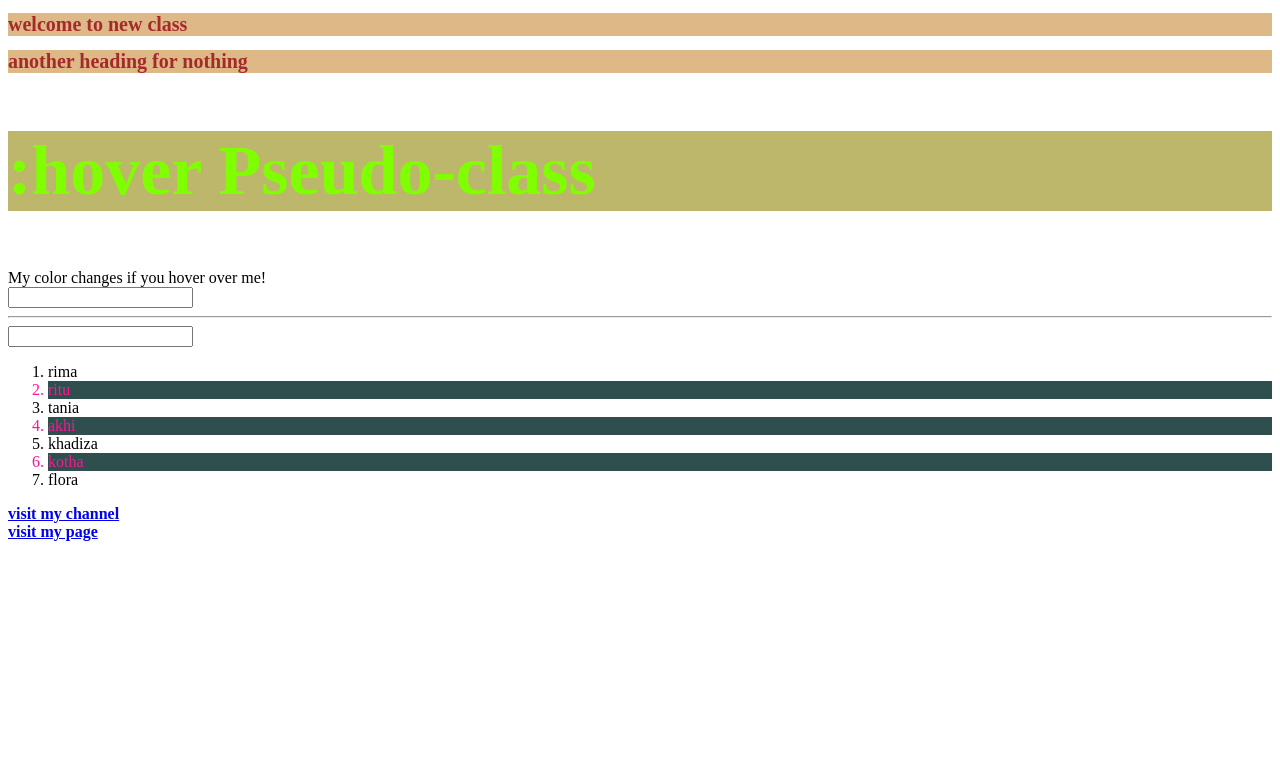
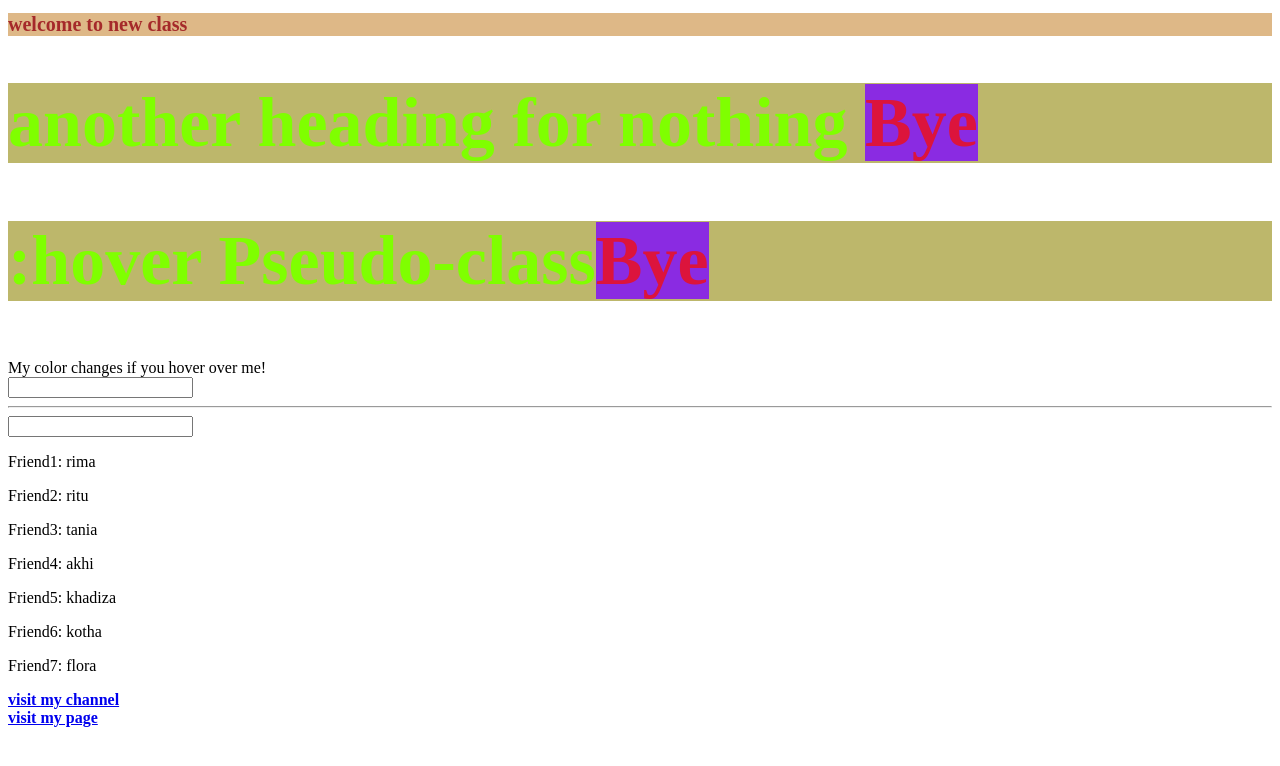
Before and after one commit to Flora-Akter/my-second-website, a plain HTML site: page pseudo.html in a window 1280 px wide. Drawn offline with Linux system fonts and the light colour scheme.

Commit message:
pseudo element

```diff
--- a/pseudo style.css
+++ b/pseudo style.css
@@ -14,10 +14,28 @@ h1{
 input:focus{
     color: darkred;
 }
-li:nth-child(2n){
+li:nth-of-type(2n){
     background-color: darkslategray;
-    color: deeppink;
+    color: red;
 }
 a:visited{
     color: rgb(3, 3, 95);
 }
+.special::after{
+    content: "Bye";
+    background-color: blueviolet;
+    color: crimson;
+
+}
+li::before{
+    content: "BYE";
+    color: springgreen;
+    background-color: steelblue;
+}
+body{
+    counter-reset: section;
+}
+p::before{
+    counter-increment: section;
+    content: "Friend" counter(section) ": ";
+}
--- a/pseudo.html
+++ b/pseudo.html
@@ -9,22 +9,23 @@
 </head>
 <body>
     <h1>welcome to new class</h1>
-    <h1>another heading for nothing </h1>
+
+    <h1 class="special">another heading for nothing </h1>
     <h2 class="special">:hover Pseudo-class</h2>
     <div class="box">
         My color changes if you hover over me!
     </div>
     <input name="email" type="text"> <hr>
     <input name="password" type="text">
-    <ol>
-        <li>rima</li>
-        <li>ritu</li>
-        <li>tania</li>
-        <li>akhi</li>
-        <li>khadiza</li>
-        <li>kotha</li>
-        <li>flora</li>
-    </ol>
+
+        <p>rima</p>
+        <p>ritu</p>
+        <p>tania</p>
+        <p>akhi</p>
+        <p>khadiza</p>
+        <p>kotha</p>
+        <p>flora</p>
+
     <b><a href="www.youtube.com">visit my channel</a></b><br>
     <b><a href="www.google.com">visit my page</b></a>
 </body>
```
